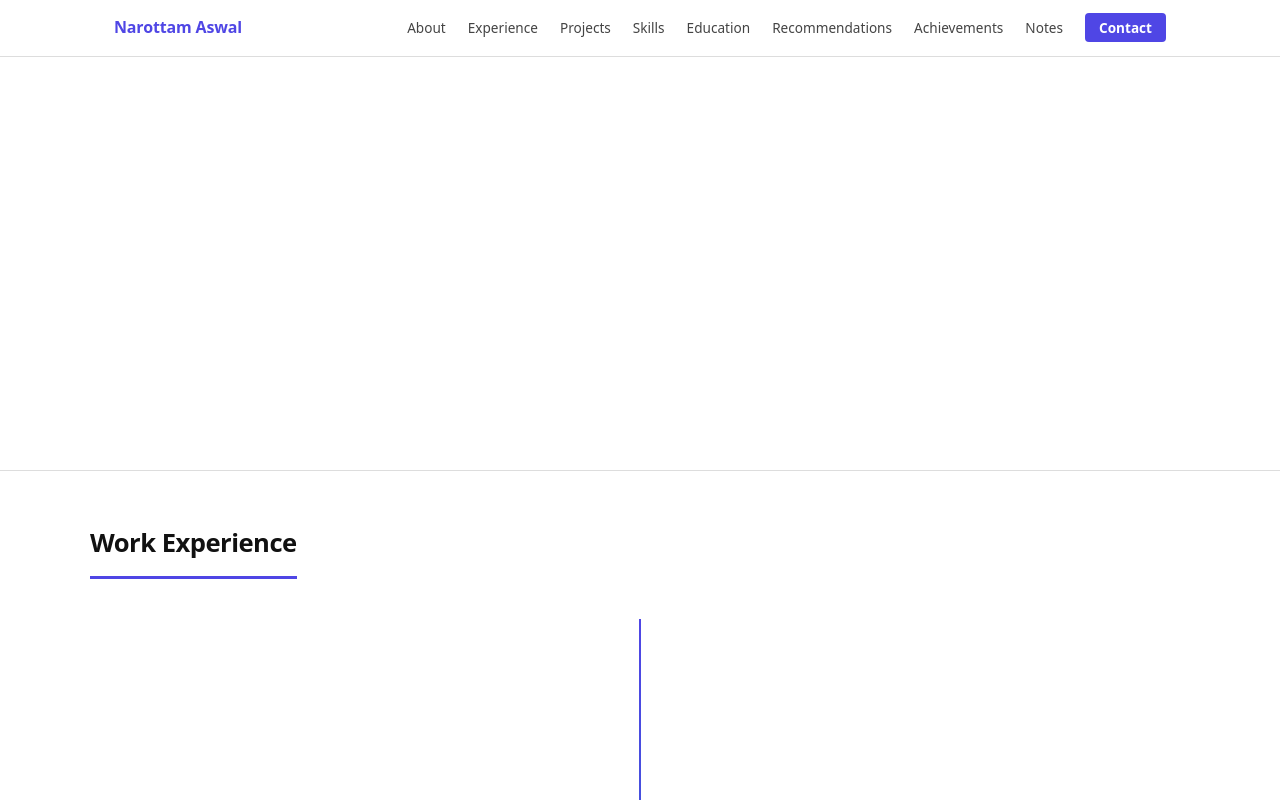
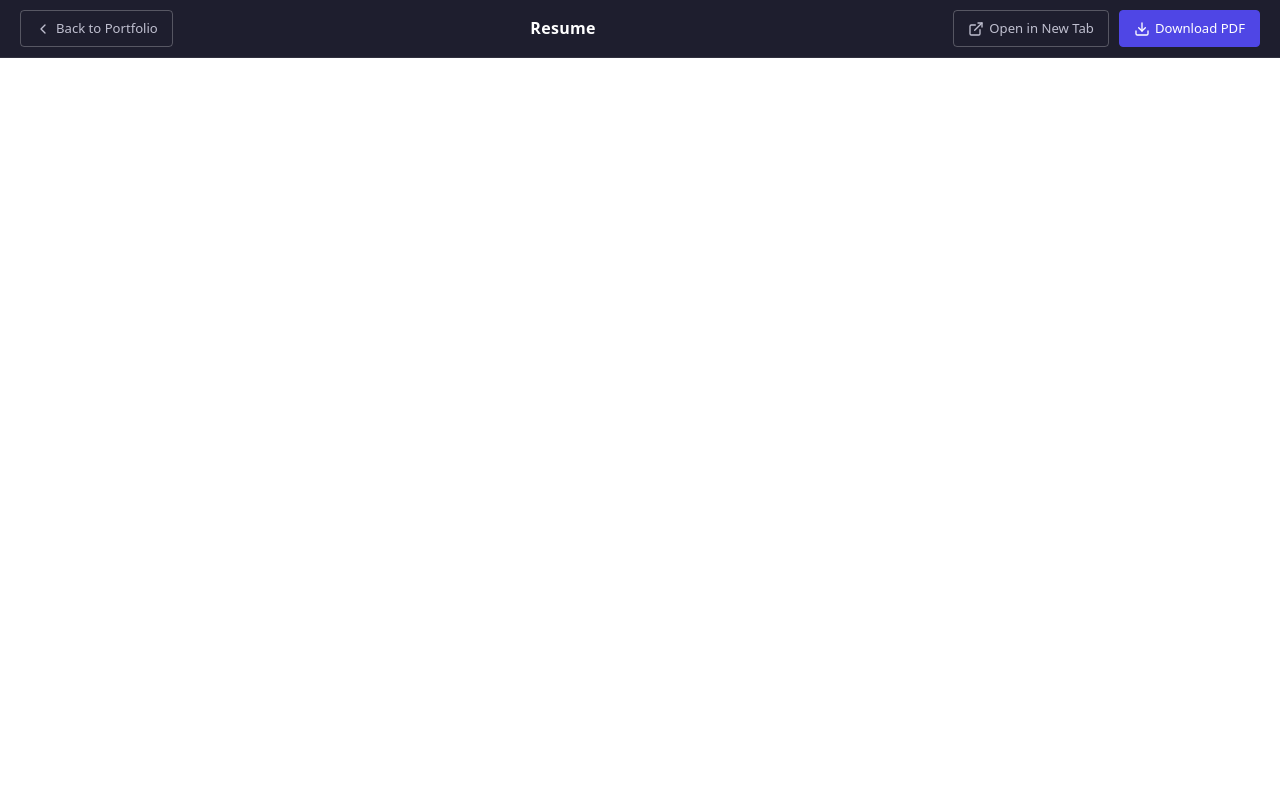
Before and after one commit to narottamaswal/portfolio, an Angular app: page /resume in a window 1280 px wide. Before the commit this address led to /. Shown: the top 800 px of the page. Built offline with nearby package versions, Linux system fonts and the light colour scheme.

Commit message:
added cv

```diff
--- a/src/app/app.component.ts
+++ b/src/app/app.component.ts
@@ -1,54 +1,10 @@
-import { Component, OnInit, inject } from '@angular/core';
-import { CommonModule } from '@angular/common';
-import { PortfolioService } from './services/portfolio.service';
-import { Portfolio } from './models/portfolio.model';
-import { NavbarComponent } from './sections/navbar/navbar.component';
-import { IntroComponent } from './sections/intro/intro.component';
-import { SkillsComponent } from './sections/skills/skills.component';
-import { ExperienceComponent } from './sections/experience/experience.component';
-import { EducationComponent } from './sections/education/education.component';
-import { ProjectsComponent } from './sections/projects/projects.component';
-import { AchievementsComponent } from './sections/achievements/achievements.component';
-import { RecommendationsComponent } from './sections/recommendations/recommendations.component';
-import { NotesComponent } from './sections/notes/notes.component';
-import { ContactComponent } from './sections/contact/contact.component';
+import { Component } from '@angular/core';
+import { RouterOutlet } from '@angular/router';
 
 @Component({
   selector: 'app-root',
   standalone: true,
-  templateUrl: './app.component.html',
-  styleUrl: './app.component.scss',
-  imports: [
-    CommonModule,
-    NavbarComponent,
-    IntroComponent,
-    SkillsComponent,
-    ExperienceComponent,
-    EducationComponent,
-    ProjectsComponent,
-    AchievementsComponent,
-    RecommendationsComponent,
-    NotesComponent,
-    ContactComponent
-  ]
+  template: '<router-outlet />',
+  imports: [RouterOutlet]
 })
-export class AppComponent implements OnInit {
-  private portfolioService = inject(PortfolioService);
-
-  portfolio: Portfolio | null = null;
-  loading = true;
-  error = false;
-
-  ngOnInit() {
-    this.portfolioService.getData().subscribe({
-      next: (data) => {
-        this.portfolio = data;
-        this.loading = false;
-      },
-      error: () => {
-        this.loading = false;
-        this.error = true;
-      }
-    });
-  }
-}
+export class AppComponent {}
--- a/src/app/app.config.ts
+++ b/src/app/app.config.ts
@@ -1,10 +1,16 @@
 import { ApplicationConfig } from '@angular/core';
 import { provideRouter } from '@angular/router';
 import { provideHttpClient } from '@angular/common/http';
+import { HomeComponent } from './home/home.component';
+import { ResumeComponent } from './sections/resume/resume.component';
 
 export const appConfig: ApplicationConfig = {
   providers: [
-    provideRouter([]),
+    provideRouter([
+      { path: '', component: HomeComponent },
+      { path: 'resume', component: ResumeComponent },
+      { path: '**', redirectTo: '' }
+    ]),
     provideHttpClient()
   ]
 };
--- a/src/app/sections/navbar/navbar.component.html
+++ b/src/app/sections/navbar/navbar.component.html
@@ -5,12 +5,13 @@
     <ul class="nav-links">
       <li><a href="#about">About</a></li>
       <li><a href="#experience">Experience</a></li>
-        <li><a href="#projects">Projects</a></li>
-        <li><a href="#skills">Skills</a></li>
-        <li><a href="#education">Education</a></li>
+      <li><a href="#projects">Projects</a></li>
+      <li><a href="#skills">Skills</a></li>
+      <li><a href="#education">Education</a></li>
       <li><a href="#recommendations">Recommendations</a></li>
-        <li><a href="#achievements">Achievements</a></li>
+      <li><a href="#achievements">Achievements</a></li>
       <li><a href="#notes">Notes</a></li>
+      <li><a routerLink="/resume" class="nav-resume">Resume</a></li>
       <li><a href="#contact" class="nav-cta">Contact</a></li>
     </ul>
 
@@ -26,6 +27,7 @@
     <li><a href="#achievements" (click)="closeMenu()">Achievements</a></li>
     <li><a href="#recommendations" (click)="closeMenu()">Recommendations</a></li>
     <li><a href="#notes" (click)="closeMenu()">Notes</a></li>
+    <li><a routerLink="/resume" (click)="closeMenu()">Resume</a></li>
     <li><a href="#contact" (click)="closeMenu()">Contact</a></li>
   </ul>
 </nav>
--- a/src/app/sections/navbar/navbar.component.scss
+++ b/src/app/sections/navbar/navbar.component.scss
@@ -40,6 +40,21 @@
     &:hover {
       color: var(--accent);
       text-decoration: none;
+    }
+
+    &.nav-resume {
+      font-weight: 600;
+      color: var(--accent);
+      border: 1.5px solid var(--accent);
+      padding: 4px 12px;
+      border-radius: 4px;
+      transition: background 0.15s, color 0.15s;
+
+      &:hover {
+        background: var(--accent);
+        color: #fff;
+        text-decoration: none;
+      }
     }
 
     &.nav-cta {
--- a/src/app/sections/navbar/navbar.component.ts
+++ b/src/app/sections/navbar/navbar.component.ts
@@ -1,10 +1,11 @@
 import { Component, Input } from '@angular/core';
 import { CommonModule } from '@angular/common';
+import { RouterModule } from '@angular/router';
 
 @Component({
   selector: 'app-navbar',
   standalone: true,
-  imports: [CommonModule],
+  imports: [CommonModule, RouterModule],
   templateUrl: './navbar.component.html',
   styleUrl: './navbar.component.scss'
 })
--- /dev/null
+++ b/src/app/sections/resume/resume.component.html
@@ -0,0 +1,53 @@
+<div class="resume-page">
+
+  <!-- Top toolbar -->
+  <div class="resume-toolbar">
+    <a routerLink="/" class="btn btn-outline btn-sm">
+      <svg width="16" height="16" viewBox="0 0 24 24" fill="none" stroke="currentColor" stroke-width="2" stroke-linecap="round" stroke-linejoin="round">
+        <polyline points="15 18 9 12 15 6"></polyline>
+      </svg>
+      Back to Portfolio
+    </a>
+
+    <span class="resume-toolbar__title">Resume</span>
+
+    <div class="resume-toolbar__actions">
+      <a [href]="rawUrl" target="_blank" rel="noopener" class="btn btn-outline btn-sm">
+        <svg width="16" height="16" viewBox="0 0 24 24" fill="none" stroke="currentColor" stroke-width="2" stroke-linecap="round" stroke-linejoin="round">
+          <path d="M18 13v6a2 2 0 0 1-2 2H5a2 2 0 0 1-2-2V8a2 2 0 0 1 2-2h6"></path>
+          <polyline points="15 3 21 3 21 9"></polyline>
+          <line x1="10" y1="14" x2="21" y2="3"></line>
+        </svg>
+        Open in New Tab
+      </a>
+
+      <a [href]="rawUrl" download="Narottam-Aswal-Resume.pdf" class="btn btn-sm">
+        <svg width="16" height="16" viewBox="0 0 24 24" fill="none" stroke="currentColor" stroke-width="2" stroke-linecap="round" stroke-linejoin="round">
+          <path d="M21 15v4a2 2 0 0 1-2 2H5a2 2 0 0 1-2-2v-4"></path>
+          <polyline points="7 10 12 15 17 10"></polyline>
+          <line x1="12" y1="15" x2="12" y2="3"></line>
+        </svg>
+        Download PDF
+      </a>
+    </div>
+  </div>
+
+  <!-- PDF Viewer -->
+  <div class="resume-viewer">
+    <iframe
+      [src]="pdfUrl"
+      type="application/pdf"
+      title="Narottam Aswal – Resume"
+      allowfullscreen
+    ></iframe>
+
+    <!-- Fallback for browsers/devices that can't embed PDFs -->
+    <div class="resume-fallback">
+      <p>Your browser does not support inline PDF viewing.</p>
+      <a [href]="rawUrl" download="Narottam-Aswal-Resume.pdf" class="btn">
+        Download PDF Instead
+      </a>
+    </div>
+  </div>
+
+</div>
--- /dev/null
+++ b/src/app/sections/resume/resume.component.scss
@@ -0,0 +1,128 @@
+:host {
+  display: flex;
+  flex-direction: column;
+  height: 100vh;
+  overflow: hidden;
+}
+
+.resume-page {
+  display: flex;
+  flex-direction: column;
+  height: 100vh;
+  background: #2b2b2b;
+}
+
+/* ── Toolbar ── */
+.resume-toolbar {
+  display: flex;
+  align-items: center;
+  justify-content: space-between;
+  gap: 12px;
+  padding: 10px 20px;
+  background: #1e1e2e;
+  border-bottom: 1px solid rgba(255, 255, 255, 0.08);
+  flex-shrink: 0;
+  z-index: 10;
+
+  &__title {
+    font-weight: 700;
+    font-size: 1rem;
+    color: #fff;
+    letter-spacing: 0.02em;
+    flex: 1;
+    text-align: center;
+  }
+
+  &__actions {
+    display: flex;
+    gap: 10px;
+    align-items: center;
+  }
+}
+
+/* ── Button size override for toolbar ── */
+.btn-sm {
+  padding: 7px 14px !important;
+  font-size: 0.82rem !important;
+  gap: 5px !important;
+}
+
+/* Toolbar-specific button colours */
+.resume-toolbar .btn-outline {
+  color: #c0c0d0;
+  border-color: rgba(255, 255, 255, 0.25);
+  background: transparent;
+
+  &:hover {
+    background: rgba(255, 255, 255, 0.1);
+    border-color: rgba(255, 255, 255, 0.45);
+    color: #fff;
+    text-decoration: none;
+  }
+}
+
+.resume-toolbar .btn:not(.btn-outline) {
+  background: var(--accent);
+  border-color: var(--accent);
+  color: #fff;
+
+  &:hover {
+    background: var(--accent-hover);
+    border-color: var(--accent-hover);
+    text-decoration: none;
+  }
+}
+
+/* ── PDF Viewer ── */
+.resume-viewer {
+  flex: 1;
+  display: flex;
+  flex-direction: column;
+  overflow: hidden;
+  position: relative;
+
+  iframe {
+    flex: 1;
+    width: 100%;
+    height: 100%;
+    border: none;
+    background: #525659;
+  }
+}
+
+/* Fallback shown only when iframe fails */
+.resume-fallback {
+  display: none;
+  flex-direction: column;
+  align-items: center;
+  justify-content: center;
+  gap: 16px;
+  padding: 40px;
+  color: #fff;
+  text-align: center;
+  background: #2b2b2b;
+
+  p {
+    font-size: 1rem;
+    opacity: 0.8;
+  }
+}
+
+/* On very small screens, show fallback message below the iframe */
+@media (max-width: 600px) {
+  .resume-toolbar {
+    flex-wrap: wrap;
+    gap: 8px;
+    padding: 8px 14px;
+
+    &__title {
+      order: -1;
+      flex-basis: 100%;
+      text-align: left;
+    }
+
+    &__actions {
+      flex-wrap: wrap;
+    }
+  }
+}
--- /dev/null
+++ b/src/app/sections/resume/resume.component.ts
@@ -0,0 +1,25 @@
+import { Component, OnInit } from '@angular/core';
+import { CommonModule } from '@angular/common';
+import { RouterModule } from '@angular/router';
+import { DomSanitizer, SafeResourceUrl } from '@angular/platform-browser';
+
+@Component({
+  selector: 'app-resume',
+  standalone: true,
+  imports: [CommonModule, RouterModule],
+  templateUrl: './resume.component.html',
+  styleUrl: './resume.component.scss'
+})
+export class ResumeComponent implements OnInit {
+  pdfUrl: SafeResourceUrl = '';
+  rawUrl = '';
+
+  constructor(private sanitizer: DomSanitizer) {}
+
+  ngOnInit() {
+    // Append timestamp to bust any browser/CDN cache
+    const cacheBust = new Date().getTime();
+    this.rawUrl = `assets/data/cv.pdf?v=${cacheBust}`;
+    this.pdfUrl = this.sanitizer.bypassSecurityTrustResourceUrl(this.rawUrl);
+  }
+}
```
Also changed, not shown: 1 other file (tests, documents, lock files or other folders).
